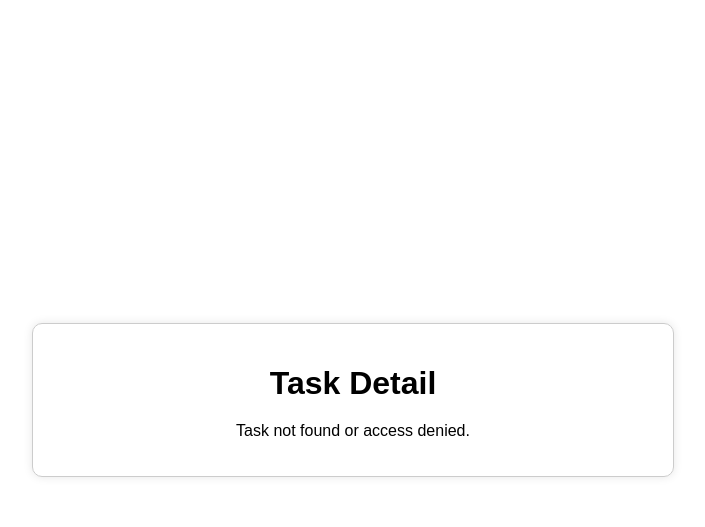
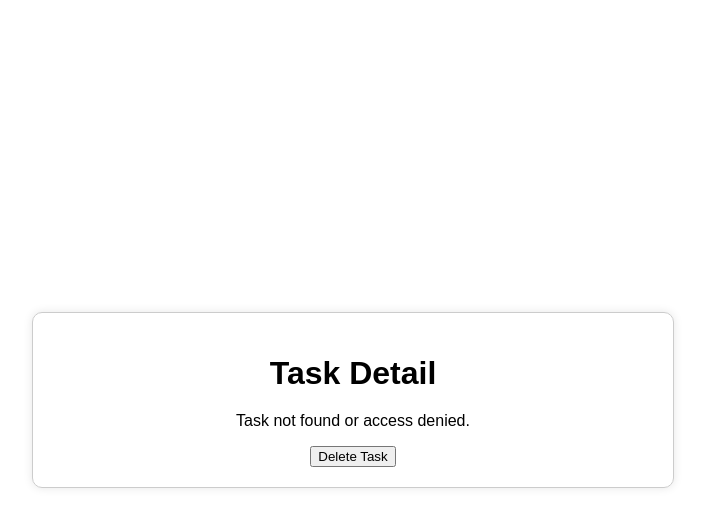
Before and after one commit to LitoukaTanya/todolist, a Django app: page /task/1/ in a window 1280 px wide. Shown: the top 527 px of the page, without its empty margins (287-992 px from the left). Run offline with Django 4.2, Linux system fonts and the light colour scheme; the visitor is signed in with stand-in values (Sample User, id 1); data that the repository does not hold is empty.

Commit message:
added the ability to delete a task

```diff
--- a/app/templates/app/task_detail.html
+++ b/app/templates/app/task_detail.html
@@ -41,6 +41,10 @@
         {% else %}
         <p>Task not found or access denied.</p>
         {% endif %}
+        <form action="{% url 'delete_task' task.id %}" method="post" onsubmit="return confirm('Are you sure you want to delete this task?');">
+            {% csrf_token %}
+            <button type="submit">Delete Task</button>
+        </form>
     </div>
 </body>
 </html>
--- a/app/templates/app/task_list.html
+++ b/app/templates/app/task_list.html
@@ -9,7 +9,8 @@
 <body>
     <div class="container">
         <h1>Task List</h1>
-        <table border="1">
+        {% if tasks %}
+            <table border="1">
             <thead>
                 <tr>
                     <th>Title</th>
@@ -31,6 +32,9 @@
                 {% endfor %}
             </tbody>
         </table>
+        {% else %}
+            <p>Список задач отсутствует</p>
+        {% endif %}
     </div>
 </body>
 </html>
--- a/app/views.py
+++ b/app/views.py
@@ -186,6 +186,7 @@ def task_detail(request, pk):
 
     return render(request, 'app/task_detail.html', {'task': task})
 
+
 def task_update(request, pk):
     task = get_object_or_404(Task, pk=pk)
 
@@ -200,3 +201,19 @@ def task_update(request, pk):
         form = TaskForm(instance=task)
 
     return render(request, 'app/task_update.html', {'form': form, 'task': task})
+
+@login_required
+def task_delete(request, pk):
+    task = get_object_or_404(Task, pk=pk)
+    if request.method == 'POST':
+        token = request.user.auth_token.key
+        headers = {
+            'Authorization': f'Token {token}'
+        }
+        response = requests.delete(f'http://localhost:8000/api/task/delete/{pk}/', headers=headers)
+        if response.status_code == 204:
+            return redirect('task_list')
+        else:
+            return redirect('task_detail', pk=pk)
+    else:
+        return redirect('task_detail', pk=pk)
--- a/todo/urls.py
+++ b/todo/urls.py
@@ -2,8 +2,10 @@ from django.contrib import admin
 from django.urls import path, include
 from django.conf.urls.static import static
 from django.conf import settings
+from django.contrib.auth import views as auth_views
 
-from app.views import task_list, task_detail, task_update
+
+from app.views import task_list, task_detail, task_update, task_delete
 
 urlpatterns = [
     path('admin/', admin.site.urls),
@@ -11,12 +13,15 @@ urlpatterns = [
     path('api/task/', include('app.urls')),
     path('api/dj-rest-auth/', include('dj_rest_auth.urls')),    # конечная точка для входа,выхода и сброса пароля
     path('api-auth/', include('rest_framework.urls')),
+    path('login/', auth_views.LoginView.as_view(), name='login'),
+    path('logout/', auth_views.LogoutView.as_view(), name='logout'),
 
 ]
 urlpatterns += [
     path('', task_list, name='task_list'),
     path('task/<int:pk>/', task_detail, name='task_detail'),
     path('task/update/<int:pk>/', task_update, name='update_task'),
+    path('task/delete/<int:pk>/', task_delete, name='delete_task'),
 ]
 
 urlpatterns += static(settings.MEDIA_URL, document_root=settings.MEDIA_ROOT)
```
